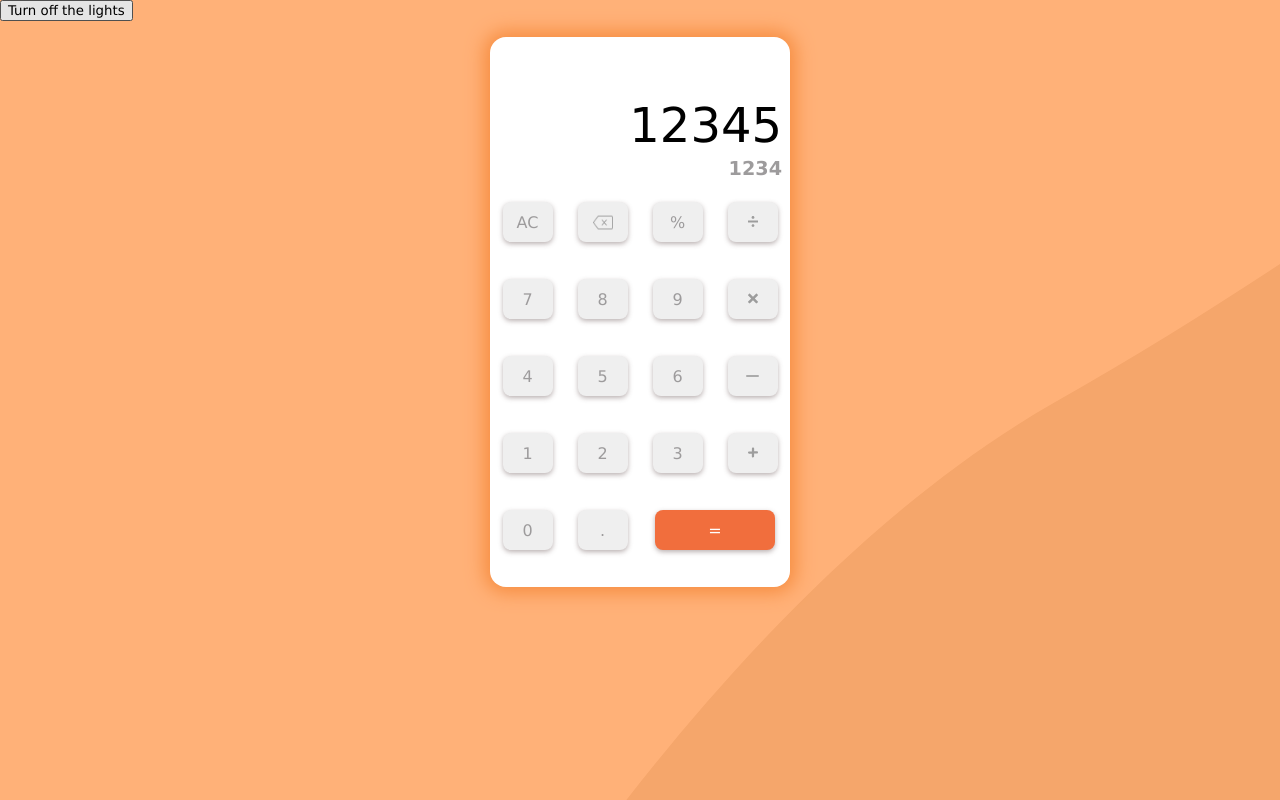
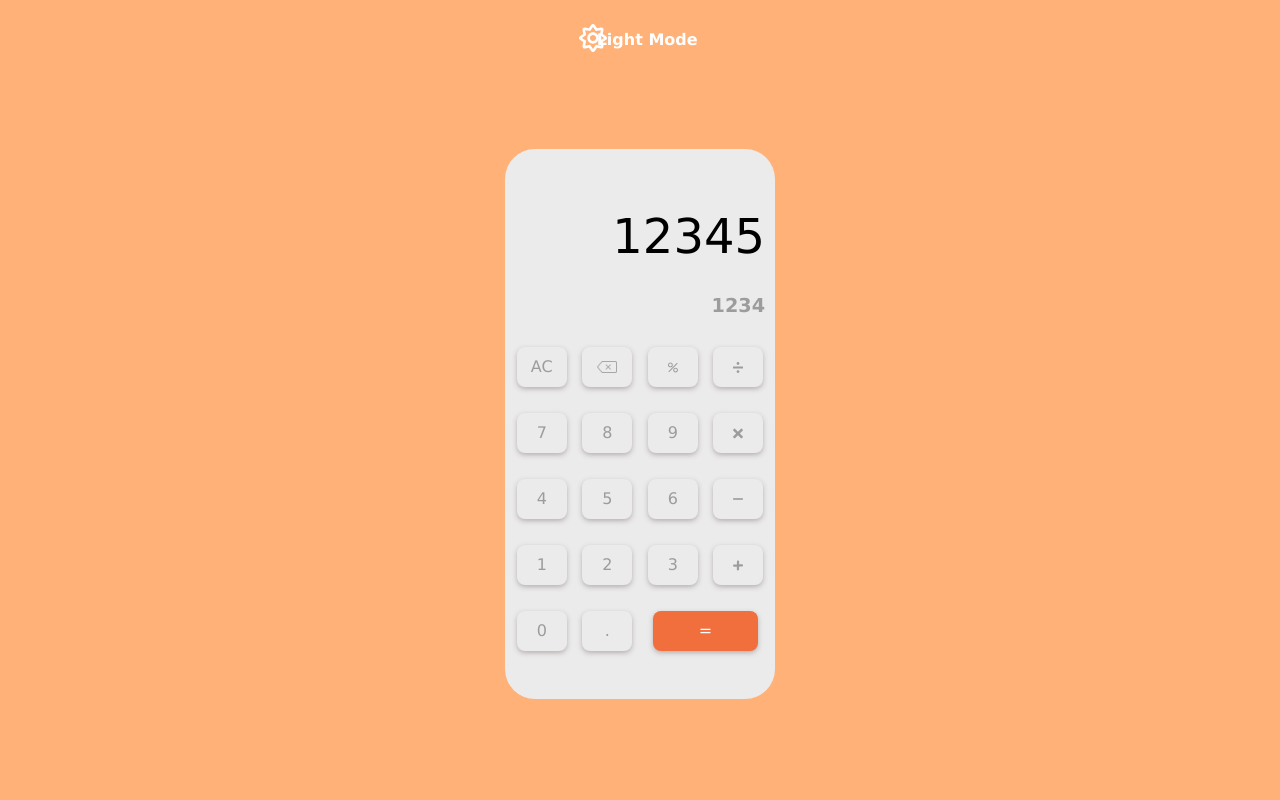
Before and after one commit to KiaManQQ/calculator, a plain HTML site: page index.html in a window 1280 px wide. Drawn offline with Linux system fonts and the light colour scheme.

Commit message:
added dark theme

```diff
--- a/css/styles.css
+++ b/css/styles.css
@@ -1,8 +1,12 @@
 :root{
+    --background: #ffb178;
     --secondary-color: #F16E3D;
-    --background: #ffb178;
-    --background-2:#f5a66b;
     --main-font-color: #9d9b9c;
+    --secondary-font-color: #000000;
+    --calculator-color: #ebebeb;
+    --css-troll: invert(67%) sepia(0%) saturate(20%) hue-rotate(50deg) brightness(93%) contrast(93%);
+    --transition:color 0.1s, background-color 0.1s ease-in-out;
+    --css-troll-2: var(--main-font-color);
 }
 
 *{
@@ -13,43 +17,77 @@
 body{
     margin: 0;
     background-color: var(--background);
-    position: relative;
-    background-image: url('/assets/icons/drawing-1.svg');
+    /* background-image: url('/assets/icons/drawing-1.svg'); */
     background-repeat: no-repeat ;
+    transition: var(--transition);
+}
+
+body.dark{
+    --background: #000000;
+    --calculator-color: #243441;
+    --main-font-color: #fff;
+    --secondary-font-color: #fff;
+    --css-troll:  invert(51%) sepia(62%) saturate(2253%) hue-rotate(338deg) brightness(102%) contrast(89%);
+    --css-troll-2: #F16E3D;
 }
 
 h1{
     display: none;
 }
 
-
-.background-drawing{
+.change-theme-container{
+    position: relative;
+    padding: .4em;
+    margin-left: auto;
+    margin-right: auto;
+    width: 9em;
+    height: auto;
+    cursor: pointer;
 }
 
-.background-drawing__image{
-    height: 99.9vh;
+.change-theme-btn{
+    padding: .5em;
     width: 100%;
+    border: 0;
+    border-radius: .2em;
+    /* background-color: #fff; */
+    text-align: right;
+    font-size: 1rem;
+    color: #fff;
+    font-weight: 600;
+    margin-bottom: 0;
+}
+
+.change-theme-btn__image{
+    width: 28px;
+    height: auto;
+    position: absolute;
+    top: 24px;
+    left: 11px;
+    filter: invert(100%) sepia(2%) saturate(0%) hue-rotate(186deg) brightness(104%) contrast(102%);
+    cursor: pointer;
+}
+
+.calculator-div{
+    height: 90vh;
+    display: flex;
+    align-items: center;
+    justify-content: center;
 }
 
 .calculator{
-    display: flex;
-    justify-content: flex-end;
-    flex-direction: column;
-    margin-right: auto;
-    margin-left: auto;
-    margin-top: 3em;
-    width: 250px;
+    width: 230px;
     height: 500px;
-    border-radius: 1em;
-    background-color: white;
+    border-radius: 30px;
+    background-color: var(--calculator-color);
+    transition: var(--transition);
     overflow: hidden;
-    box-shadow: 0px 0px 18px 6px #F78E42;
+    /* box-shadow: 0px 0px 18px 6px #F78E42; */
 }
 
 @media screen and (min-width:1024px) {
     .calculator{
-        margin-top: 1em;
-        width: 300px;
+        width: 270px;
         height: 550px;
     }
 }
@@ -59,7 +97,7 @@ h1{
     justify-content: flex-end;
     align-items: flex-end;
     flex-direction: column;
-    height: 30%;
+    height: 36%;
 }
 
 .screen__content{
@@ -70,160 +108,80 @@ h1{
     width: 100%;
     height: 100%;
     position: relative;
-    top: 5px;
-    right: .5em;
-}
-
-.screen__text{
+    color: var(--secondary-font-color);
     font-size: 3rem;
 }
 
-.screen__text-record{
+.screen__elements{
+    position: relative;
+    right: 10px;
+}
+
+.screen__elements--record{
     color: var(--main-font-color);
     font-weight: 600;
     font-size: 1.2rem;
-    position: absolute;
-    top: 6em;
+    top: 30px;
 }
 
-.keyboard{
-    width: 100%;
-    height: 70%;
+.keyboard-container{
+    width: 97%;
+    height: 60%;
     border: 0;
     display: grid;
     grid-template-columns: 4;
     grid-template-rows: 5;
+    margin-left: auto;
+    margin-right: auto;
 }
 
-.special-btn{
+.keyboard-button{
+    color: var(--main-font-color);
+    background-color: var(--calculator-color);
+    box-shadow: 0px 2px 5px 0px rgba(179,169,169,0.89);
+    cursor: pointer;
+    width: 50px;
+    height: 40px;
+    border: 0;
+    border: 1px solid none;
+    border-radius: .5em;
+    margin-right: auto;
+    margin-left: auto;
+    font-size: 1rem;
+}
+
+.keyboard-button--ac{
+    color: var(--css-troll-2);
+}
+
+.keyboard-button__spc-img{
     width: 10px;
     height: 13px;
     margin-left: auto;
     margin-right: auto;
     position: relative;
-    filter: invert(67%) sepia(0%) saturate(20%) hue-rotate(50deg) brightness(93%) contrast(93%);
-
-}
-
-.special-btn--delete{
-    width: 20px;
-    height: 23px;
-    position: relative;
+    filter: var(--css-troll);
     top: 2px;
 }
 
-.special-btn--minus{
-    height: 26px;
-    width: 13px;
-    top: 2px;
+.keyboard-button__spc-img--erase{
+    width: 20px;
+    height: auto;
 }
 
-.keyboard__button{
-    font-size: 1rem;
-    color: #9d9b9c;
-    border: 0;
-    cursor: pointer;
-    width: 50px;
-    height: 40px;
-    border: 1px solid none;
-    border-radius: .5em;
-    margin-right: auto;
-    margin-left: auto;
-    box-shadow: 0px 2px 5px 0px rgba(179,169,169,0.89);
-}
-
-.keyboard__button:hover{
-    color: var(--secondary-color);
-}
-
-/*this grid positionates the all the buttons (including special buttons)*/
-
-.keyboard__button--AC{
-    grid-column: 1 / 2;
-    grid-row: 1 / 2;
-}
-
-.keyboard__button--delete{
-    grid-column: 2 / 3;
-    grid-row: 1 / 2;
-}
-
-.keyboard__button--per{
-    grid-column: 3 / 4;
-    grid-row: 1 / 2;
-}
-
-.keyboard__button--bet{
-    grid-column: 4 / 5;
-    grid-row: 1 / 2;
-}
-
-.keyboard__button--7{
-    grid-column: 1 / 2;
-    grid-row: 2 / 3;
-}
-.keyboard__button--8{
-    grid-column: 2 / 3;
-    grid-row: 2 / 3;
-}
-.keyboard__button--9{
-    grid-column: 3 / 4;
-    grid-row: 2 / 3;
-}
-
-.keyboard__button--for{
-    grid-column: 4 / 5;
-    grid-row: 2 / 3;
-}
-.keyboard__button--4{
-    grid-column: 1 / 2;
-    grid-row: 3 / 4;
-}
-
-.keyboard__button--5{
-    grid-column: 2 / 3;
-    grid-row: 3 / 4;
-}
-.keyboard__button--6{
-    grid-column: 3 / 4;
-    grid-row: 3 / 4;
-}
-.keyboard__button--minus{
-    grid-column: 4 / 5;
-    grid-row: 3 / 4;
-}
-.keyboard__button--1{
-    grid-column: 1 / 2;
-    grid-row: 4 / 5;
-}
-
-.keyboard__button--2{
-    grid-column: 2 / 3;
-    grid-row: 4 / 5;
-}
-
-.keyboard__button--3{
-    grid-column: 3 / 4;
-    grid-row: 4 / 5;
-}
-
-.keyboard__button--plus{
-    grid-column: 4 / 5;
-    grid-row: 4 / 5;
-}
-
-.keyboard__button--0{
-    grid-column: 1 / 2;
-    grid-row: 5 / 6;
-}
-
-.keyboard__button--dot{
-    grid-column: 2 / 3;
-    grid-row: 5 / 6;
+.keyboard-button__spc-img--minus{
+    height: 20px;
 }
 
 
-.keyboard__button--equal{
+.keyboard-button:hover{
+    color: var(--secondary-color);
+    border: 1px solid var(--secondary-color);
+    --css-troll:  invert(51%) sepia(62%) saturate(2253%) hue-rotate(338deg) brightness(102%) contrast(89%);
+}
+
+
+.keyboard-button--equal{
     grid-column: 3 / 5;
     grid-row: 5 / 6;
     width: 80%;
@@ -231,6 +189,6 @@ h1{
     color: white;
 }
 
-.keyboard__button--equal:hover{
+.keyboard-button--equal:hover{
     background-color: white;
 }
--- a/index.html
+++ b/index.html
@@ -7,48 +7,111 @@
     <title>Calculadora</title>
     <link rel="stylesheet" href="./css/styles.css">
 </head>
-<body>
-    <!-- <div class="background-drawing">
-        <img src="assets/icons/drawing-1.svg" alt="" class="background-drawing__image">
-    </div> -->
+<body id="body">
     <header>
         <h1>Calculadora</h1>
+        <div class="change-theme-container" id="turnOff">
+            <img src="assets/icons/sun.svg" alt="" class="change-theme-btn__image" id="turnOffImg">
+            <p class="change-theme-btn" id="turnOffText">Light Mode</p>
+        </div>
     </header>
     <main>
-        <button>Turn off the lights</button>
-        <div class="calculator">
+        <div class="calculator-div">
+            <div class="calculator" id="calculator">
                 <div class="screen">
                     <div class="screen__content">
-                    <span class="screen__text" id="screen">12345</span>
-                    <span class="screen__text-record">1234</span>
+                        <span class="screen__elements screen__elements--text" id="screen">12345</span>
+                        <span class="screen__elements screen__elements--record">1234</span>
                     </div>
             </div>
-            <div class="keyboard">
+                <div class="keyboard-container">
                     <!-- special buttons are buttons that are represented with images instead of plain text -->
-                <button class="keyboard__button keyboard__button--AC" id="AC">AC</button>
+                    <button class="keyboard-button keyboard-button--ac">AC</button>
+                    <button class="keyboard-button keyboard-button--erase">
+                        <img src="./assets/icons/erase-symbol.png" alt="" class="keyboard-button__spc-img keyboard-button__spc-img--erase">
+                    </button>
+                    <button class="keyboard-button">
+                        <img src="assets/icons/percentage-symbol.svg" alt="" class="keyboard-button__spc-img">
+                    </button>
+                    <button class="keyboard-button">
+                        <img src="assets/icons/division-symbol.svg" alt="" class="keyboard-button__spc-img keyboard-button__spc-img--division">
+                    </button>
+                    <button class="keyboard-button">7</button>
+                    <button class="keyboard-button">8</button>
+                    <button class="keyboard-button">9</button>
+                    <button class="keyboard-button">
+                        <img src="assets/icons/multiplication-symbol.svg" class="keyboard-button__spc-img" alt="">
+                    </button>
+                    <button class="keyboard-button">4</button>
+                    <button class="keyboard-button">5</button>
+                    <button class="keyboard-button">6</button>
+                    <button class="keyboard-button">
+                        <img src="assets/icons/minus-symbol.svg" alt="" class="keyboard-button__spc-img keyboard-button__spc-img--minus">
+                    </button>
+                    <button class="keyboard-button keyboard-button--one">1</button>
+                    <button class="keyboard-button keyboard-button--two">2</button>
+                    <button class="keyboard-button keyboard-button--three">3</button>
+                    <button class="keyboard-button keyboard-button--plus">
+                        <img src="assets/icons/plus-symbol.svg" alt="" class="keyboard-button__spc-img">
+                    </button>
+                    <button class="keyboard-button keyboard-button--zero">0</button>
+                    <button class="keyboard-button keyboard-button--dot">.</button>
+                    <button class="keyboard-button keyboard-button--equal">=</button>
+
+
+
+
+
+
+
+
+
+
+
+
+
+
+
+
+
+
+
+
+
+
+
+
+
+
+
+                    <!-- <button class="keyboard__button keyboard__button--AC" id="AC">AC</button>
                     <button class="keyboard__button keyboard__button--delete" id="delete">
                         <img src="assets/icons/icons8-clear-symbol-50.png" alt="" class="special-btn special-btn--delete"></button>
-                    <button class="keyboard__button  keyboard__button--plus" id="plus"><img src="assets/icons/plus.svg" alt="" class="special-btn special-btn--plus"></button>
+                    <button class="keyboard__button  keyboard__button--per" id="per">%</button>
+                    <button class="keyboard__button  keyboard__button--bet" id="bet">
+                        <img src="assets/icons/math-division.svg" alt="" class="special-btn special-btn--division"></button>
+                    <button class="keyboard__button  keyboard__button--7" id="7">7</button>
+                    <button class="keyboard__button  keyboard__button--8" id="8">8</button>
+                    <button class="keyboard__button  keyboard__button--9" id="9">9</button>
+                    <button class="keyboard__button  keyboard__button--for" id="for">
+                            <img src="assets/icons/multiplication-sign-svgrepo-com.svg" alt="multiplication-sign" class="special-btn special-btn--multiplication">
+                    </button>
+                    <button class="keyboard__button  keyboard__button--4" id="4">4</button>
+                    <button class="keyboard__button  keyboard__button--5" id="5">5</button>
+                    <button class="keyboard__button  keyboard__button--6" id="6">6</button>
                     <button class="keyboard__button  keyboard__button--minus" id="minus">
                         <img src="assets/icons/minus-3108.svg" alt="" class="special-btn special-btn--minus">
                     </button>
-                    <button class="keyboard__button  keyboard__button--for" id="for">
-                        <img src="assets/icons/multiplication-sign-svgrepo-com.svg" alt="multiplication-sign" class="special-btn special-btn--multiplication"></button>
-                        <button class="keyboard__button  keyboard__button--bet" id="bet">
-                            <img src="assets/icons/math-division.svg" alt="" class="special-btn special-btn--division"></button>
                     <button class="keyboard__button keyboard__button--1" id="1">1</button>
                     <button class="keyboard__button  keyboard__button--2" id="2">2</button>
                     <button class="keyboard__button  keyboard__button--3" id="3">3</button>
-                <button class="keyboard__button  keyboard__button--4" id="4">4</button>
-                <button class="keyboard__button  keyboard__button--5" id="5">5</button>
-                <button class="keyboard__button  keyboard__button--6" id="6">6</button>
-                <button class="keyboard__button  keyboard__button--7" id="7">7</button>
-                <button class="keyboard__button  keyboard__button--8" id="8">8</button>
-                <button class="keyboard__button  keyboard__button--9" id="9">9</button>
+                    <button class="keyboard__button  keyboard__button--plus" id="plus">
+                        <img src="assets/icons/plus.svg" alt="" class="special-btn special-btn--plus">
+                    </button>
                     <button class="keyboard__button  keyboard__button--0" id="0">0</button>
                     <button class="keyboard__button  keyboard__button--dot" id="dot">.</button>
-                <button class="keyboard__button  keyboard__button--per" id="per">%</button>
-                <button class="keyboard__button  keyboard__button--equal" id="equal">=</button>
+                    <button class="keyboard__button  keyboard__button--equal" id="equal">=</button> -->
+            </div>
         </div>
     </main>
 </body>
```
Also changed, not shown: js/main.js (+23 -42 lines), assets/icons/division-symbol.svg (renamed from assets/icons/math-division.svg), assets/icons/erase-symbol.png (renamed from assets/icons/icons8-clear-symbol-50.png), assets/icons/minus-symbol.svg (renamed from assets/icons/minus-3108.svg), assets/icons/moon.svg (added), assets/icons/multiplication-symbol.svg (renamed from assets/icons/multiplication-sign-svgrepo-com.svg), assets/icons/percentage-symbol.svg (added), assets/icons/plus-symbol.svg (renamed from assets/icons/plus.svg), assets/icons/sun.svg (added), assets/images/drawing-1.svg (renamed from assets/icons/drawing-1.svg). Lines whose indentation alone changed are shown as unchanged.
